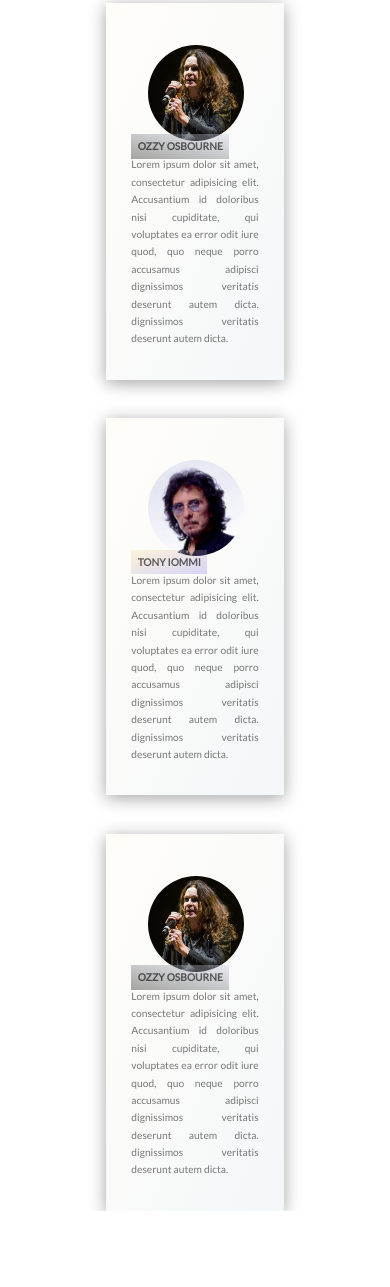
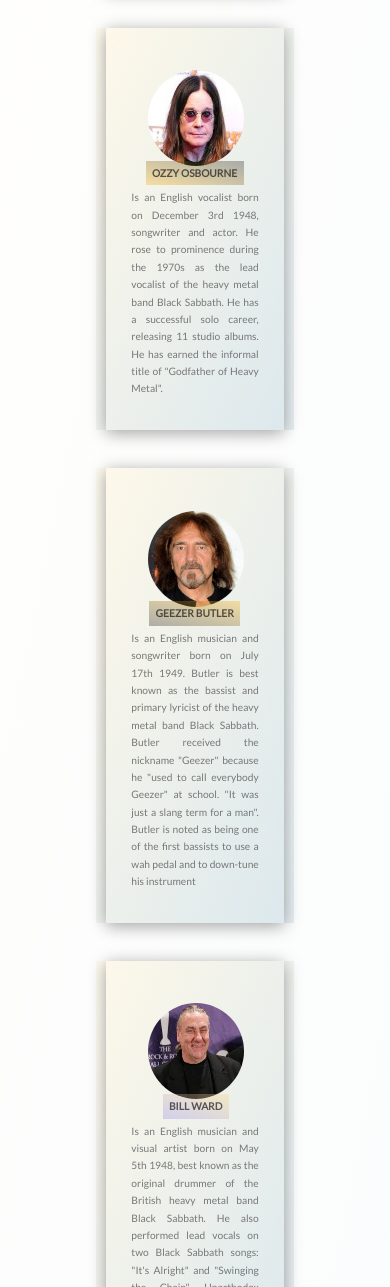
Before and after one commit to andersontheclass/BlackSabbathTributePage, a website: page index.html in a window 390 px wide. Shown: the part 4609-5896 px from the top of the page. Before the commit the page ends 5820 px from the top, so only its background shows below. Drawn offline with Linux system fonts and the light colour scheme.

Commit message:
Complete section-band-info.... Added background-attachment:fixed to header... Fixed some responsiveness

```diff
--- a/index.html
+++ b/index.html
@@ -445,56 +445,56 @@
                 </div>
 
                 <div class="row">
-                   <div class="col-1-of-2">
+                   <div class="col-1-of-2 band-bio-col--colored">
                        <div class="band-bio">
                            <figure class="band-bio__shape">
                                <img src="img/Tony-Iommi.jpg" alt="Tony Iommi" class="band-bio__img">
                            </figure>
-                           <figcation class="band-bio__caption"><span class="band-bio__caption-span band-bio__caption-span--1">Tony Iommi</span></figcation>
+                           <figcation class="band-bio__caption band-bio__caption--1"><span class="band-bio__caption-span band-bio__caption-span--1">Tony Iommi</span></figcation>
                            <div class="band-bio__text">
                                <p>
-                                   Lorem ipsum dolor sit amet, consectetur adipisicing elit. Accusantium id doloribus nisi cupiditate, qui voluptates ea error odit iure quod, quo neque porro accusamus adipisci dignissimos veritatis deserunt autem dicta. dignissimos veritatis deserunt autem dicta.
+                                   Is an English guitarist born on February 19th 1948, songwriter and producer. He was lead guitarist and one of the four founding members of the heavy metal band Black Sabbath. He was the band's primary composer and sole continual member for nearly five decades. He is one of the founding fathers of heavy metal music.
                                </p>
                            </div>
                        </div>
                    </div>
-                    <div class="col-1-of-2">
+                    <div class="col-1-of-2 band-bio-col--colored">
                         <div class="band-bio">
                             <figure class="band-bio__shape">
-                                <img src="img/Ozzy%20Osbourne.jpg" alt="Tony Iommi" class="band-bio__img">
+                                <img src="img/Ozzy-Osbourne.jpg" alt="Tony Iommi" class="band-bio__img">
                             </figure>
-                            <figcation class="band-bio__caption"><span class="band-bio__caption-span band-bio__caption-span--2">Ozzy Osbourne</span></figcation>
+                            <figcation class="band-bio__caption band-bio__caption--2"><span class="band-bio__caption-span band-bio__caption-span--2">Ozzy Osbourne</span></figcation>
                             <div class="band-bio__text">
                                 <p>
-                                    Lorem ipsum dolor sit amet, consectetur adipisicing elit. Accusantium id doloribus nisi cupiditate, qui voluptates ea error odit iure quod, quo neque porro accusamus adipisci dignissimos veritatis deserunt autem dicta. dignissimos veritatis deserunt autem dicta.
+                                    Is an English vocalist born on December 3rd 1948, songwriter and actor. He rose to prominence during the 1970s as the lead vocalist of the heavy metal band Black Sabbath. He has a successful solo career, releasing 11 studio albums. He has earned the informal title of "Godfather of Heavy Metal".
                                 </p>
                             </div>
                         </div>
                     </div>
                 </div>
                 <div class="row">
-                    <div class="col-1-of-2">
+                    <div class="col-1-of-2 band-bio-col--colored">
                         <div class="band-bio">
                             <figure class="band-bio__shape">
-                                <img src="img/Tony-Iommi.jpg" alt="Tony Iommi" class="band-bio__img">
+                                <img src="img/Geezer-Butler.jpg" alt="Geezer-Butler" class="band-bio__img">
                             </figure>
-                            <figcation class="band-bio__caption"><span class="band-bio__caption-span band-bio__caption-span--1">Tony Iommi</span></figcation>
+                            <figcation class="band-bio__caption band-bio__caption--3"><span class="band-bio__caption-span band-bio__caption-span--3">Geezer Butler</span></figcation>
                             <div class="band-bio__text">
                                 <p>
-                                    Lorem ipsum dolor sit amet, consectetur adipisicing elit. Accusantium id doloribus nisi cupiditate, qui voluptates ea error odit iure quod, quo neque porro accusamus adipisci dignissimos veritatis deserunt autem dicta. dignissimos veritatis deserunt autem dicta.
+                                    Is an English musician and songwriter born on July 17th 1949. Butler is best known as the bassist and primary lyricist of the heavy metal band Black Sabbath. Butler received the nickname "Geezer" because he "used to call everybody Geezer" at school. "It was just a slang term for a man". Butler is noted as being one of the first bassists to use a wah pedal and to down-tune his instrument
                                 </p>
                             </div>
                         </div>
                     </div>
-                    <div class="col-1-of-2">
+                    <div class="col-1-of-2 band-bio-col--colored">
                         <div class="band-bio">
                             <figure class="band-bio__shape">
-                                <img src="img/Ozzy%20Osbourne.jpg" alt="Tony Iommi" class="band-bio__img">
+                                <img src="img/Bill-Ward.jpg" alt="Bill Ward" class="band-bio__img">
                             </figure>
-                            <figcation class="band-bio__caption"><span class="band-bio__caption-span band-bio__caption-span--2">Ozzy Osbourne</span></figcation>
+                            <figcation class="band-bio__caption band-bio__caption--4"><span class="band-bio__caption-span band-bio__caption-span--4">Bill Ward</span></figcation>
                             <div class="band-bio__text">
                                 <p>
-                                    Lorem ipsum dolor sit amet, consectetur adipisicing elit. Accusantium id doloribus nisi cupiditate, qui voluptates ea error odit iure quod, quo neque porro accusamus adipisci dignissimos veritatis deserunt autem dicta. dignissimos veritatis deserunt autem dicta.
+                                    Is an English musician and visual artist born on May 5th 1948, best known as the original drummer of the British heavy metal band Black Sabbath. He also performed lead vocals on two Black Sabbath songs: "It's Alright" and "Swinging the Chain". Unorthodox style of playing the drums, using snare-drills, and tempo-drop to match both vocals and riff.
                                 </p>
                             </div>
                         </div>
--- a/sass/_band-bio.scss
+++ b/sass/_band-bio.scss
@@ -1,4 +1,6 @@
-// band guys like natours section-story
+//
+.band-bio-col--colored {
+    background-image: linear-gradient(to right bottom, rgba(255, 218, 121, 0.1), rgba(34, 112, 147, 0.1));
 
     .band-bio {
         margin: 0 auto;
@@ -43,20 +45,66 @@
 
         &__caption {
             position: absolute;
-        //margin-left: 28%;
             margin-top: -3rem;
             font-weight: bold;
             text-transform: uppercase;
             color: rgba(0, 0, 0, 0.62);
-        position: absolute;
 
             @include respond(tab-port) {
-            //margin-left: 13.7%;
+
             }
 
             @include respond(phone) {
-            //margin-left: 14.5%;
+                margin-top: -2.6rem;
+            }
+
+            &--1 {
+                margin-left: 28%;
+
+                @include respond(tab-port) {
+                    margin-left: 13.7%;
+                }
+
+                @include respond(phone) {
+                    margin-left: 14.4%;
                     margin-top: -2.8rem;
+                }
+            }
+
+            &--2 {
+                margin-left: 25%;
+
+                @include respond(tab-port) {
+                    margin-left: 8%;
+                }
+
+                @include respond(phone) {
+                    margin-left: 8%;
+                }
+            }
+
+            &--3 {
+                margin-left: 25.8%;
+
+                @include respond(tab-port) {
+                    margin-left: 10%;
+                }
+
+                @include respond(phone) {
+                    margin-left: 10%;
+                }
+            }
+
+            &--4 {
+                margin-left: 30%;
+
+                @include respond(tab-port) {
+                    margin-left: 8%;
+                }
+
+                @include respond(phone) {
+                    margin-left: 17.5%;
+                }
             }
 
             &-span {
@@ -70,12 +118,22 @@
                 }
 
                 &--2 {
-                background-image: linear-gradient(to left bottom, rgba(209, 213, 232, 0.4), rgba(32, 33, 28, 0.4));
+                    background-image: linear-gradient(to right top, rgba(252, 178, 13, 0.33), rgba(18, 18, 18, 0.31));
+                }
+
+                &--3 {
+                    background-image: linear-gradient(to left bottom, rgba(252, 178, 13, 0.33), rgba(18, 18, 18, 0.31));
+                }
+
+                &--4 {
+                    background-image: linear-gradient(to right top, rgba(113, 98, 245, 0.25), rgba(255, 218, 121, 0.35));
                 }
             }
         }
 
         &__text {
+            margin-top: 2.8rem;
             text-align: justify;
         }
     }
+}
--- a/sass/_header.scss
+++ b/sass/_header.scss
@@ -4,6 +4,7 @@
     position: relative;
 
     background-image: linear-gradient(to right bottom, rgba(255, 218, 121, .6), rgba(34, 112, 147, .7)), url(../img/black-sabbath-cover-big.jpg);
+    background-attachment: fixed;
     background-size: cover;
     background-position: center;
     box-shadow: 0 1rem .6rem -.6rem $color-white;
@@ -18,6 +19,7 @@
 
     &:hover {
         background-image: linear-gradient(to right bottom, rgba(255, 218, 121, .6), rgba(34, 112, 147, .7)), url(../img/black-sabbath-cover-small.jpg);
+        //background-attachment: fixed;
         box-shadow: 0 1px 3px rgba(0, 0, 0, 0.8);
         transform: scale(1.001);
 
@@ -25,6 +27,7 @@
 
     &:active {
         background-image: linear-gradient(to right bottom, rgba(34, 112, 147, .7), rgba(255, 218, 121, .6)), url(../img/black-sabbath-cover-small.jpg);
+        //background-attachment: fixed;
     }
 
     &__text-box {
@@ -44,10 +47,13 @@
 
     @include respond(phone) {
         height: 30vh;
+        //background-image: linear-gradient(to right bottom, rgba(255, 218, 121, .6), rgba(34, 112, 147, .7)), url(../img/black-sabbath-cover-big.jpg);
+        background-attachment: inherit !important;
     }
 
     @include respond(tab-port) {
         //height: 60vh;
         //top: 75%;
+        background-attachment: inherit !important !important;
     }
 }
--- a/sass/_home.scss
+++ b/sass/_home.scss
@@ -3,6 +3,6 @@
 // -----------------------------------------------------------------------------
 
 
-.section-album-info {
+.section-album-info, .section-band-bio {
     background-image: linear-gradient(to right bottom, rgba(255, 218, 121, 0.02), rgba(34, 112, 147, 0.02));
 }
```
Also changed, not shown: css/style2.css, img/Bill-Ward.jpg (added), img/Geezer-Butler.jpg (added), img/Ozzy Osbourne.jpg (deleted), img/Ozzy-Osbourne.jpg (added). Lines whose indentation alone changed are shown as unchanged.
